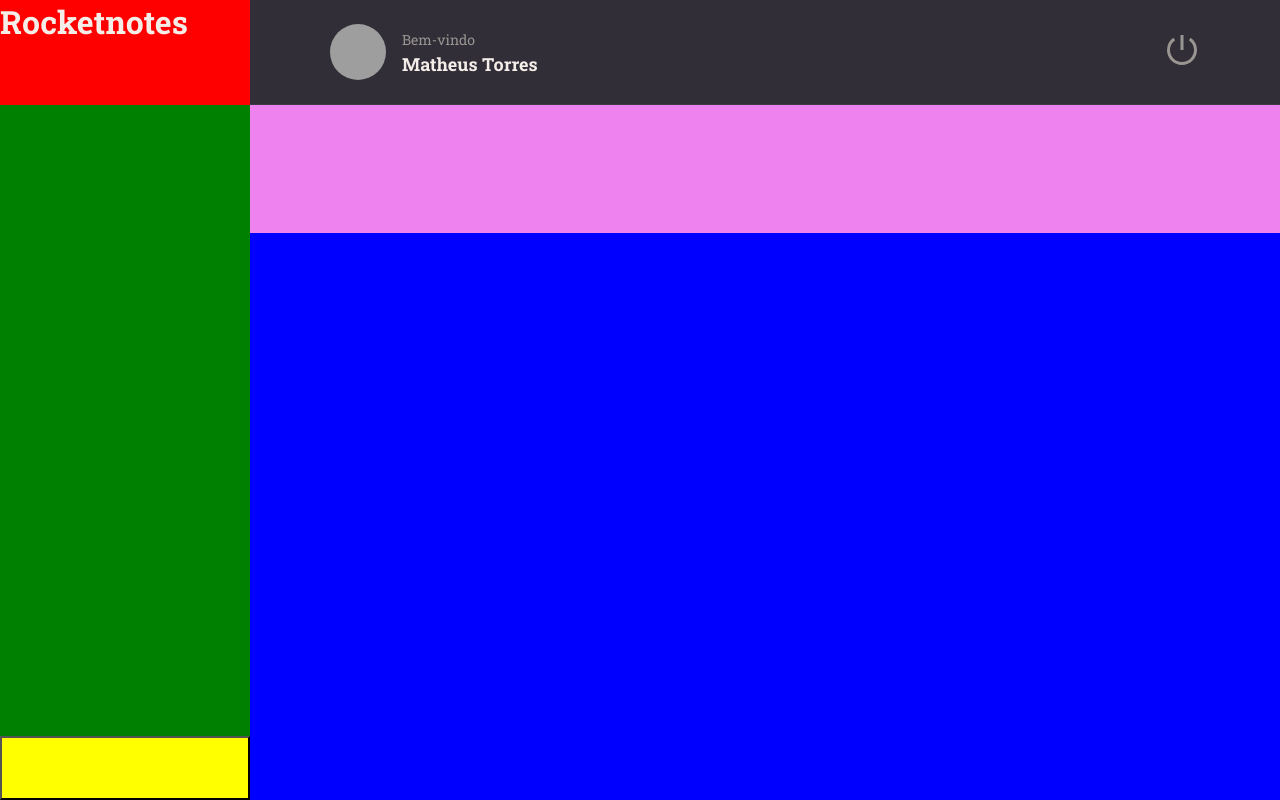
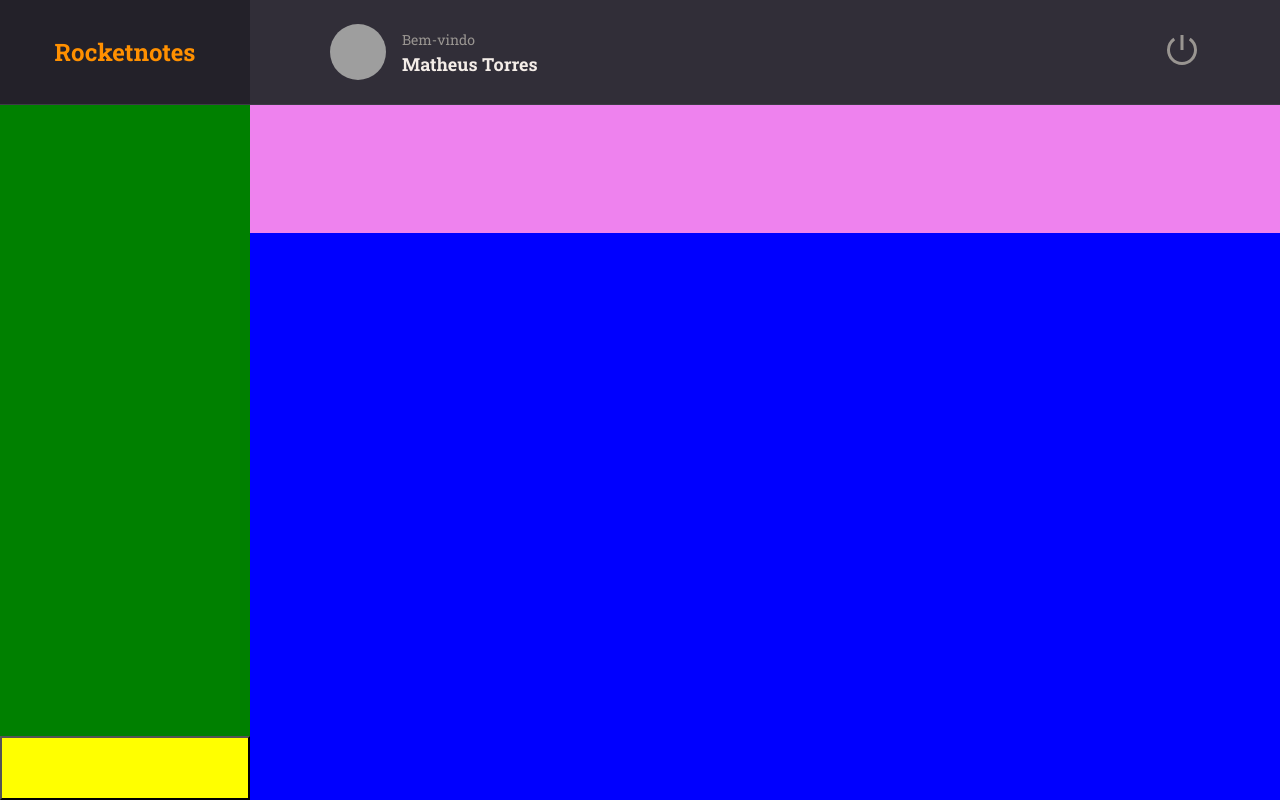
Before and after one commit to MatheusTorresDev97/web-rocketnotes, a React (Vite) app in the folder front-rocketnotes/: page / in a window 1280 px wide. Built offline with nearby package versions, Linux system fonts and the light colour scheme; grey boxes are pictures that could not be loaded.

Commit message:
Logotipo

```diff
--- a/front-rocketnotes/src/pages/Home/styles.js
+++ b/front-rocketnotes/src/pages/Home/styles.js
@@ -18,7 +18,21 @@
 
 export const Brand = styled.div`
   grid-area: brand;
-  background-color: red;
+
+  display: flex;
+  justify-content: center;
+  align-items: center;
+
+  border-bottom-width: 1px;
+  border-bottom-style: solid;
+  border-bottom-color: ${({ theme }) => theme.COLORS.BACKGROUND_700};
+
+  background-color: ${({ theme }) => theme.COLORS.BACKGROUND_900};
+
+  > h1 {
+    font-size: 24px;
+    color: ${({ theme }) => theme.COLORS.ORANGE};
+  }
 `;
 export const Menu = styled.ul`
   grid-area: menu;
```
